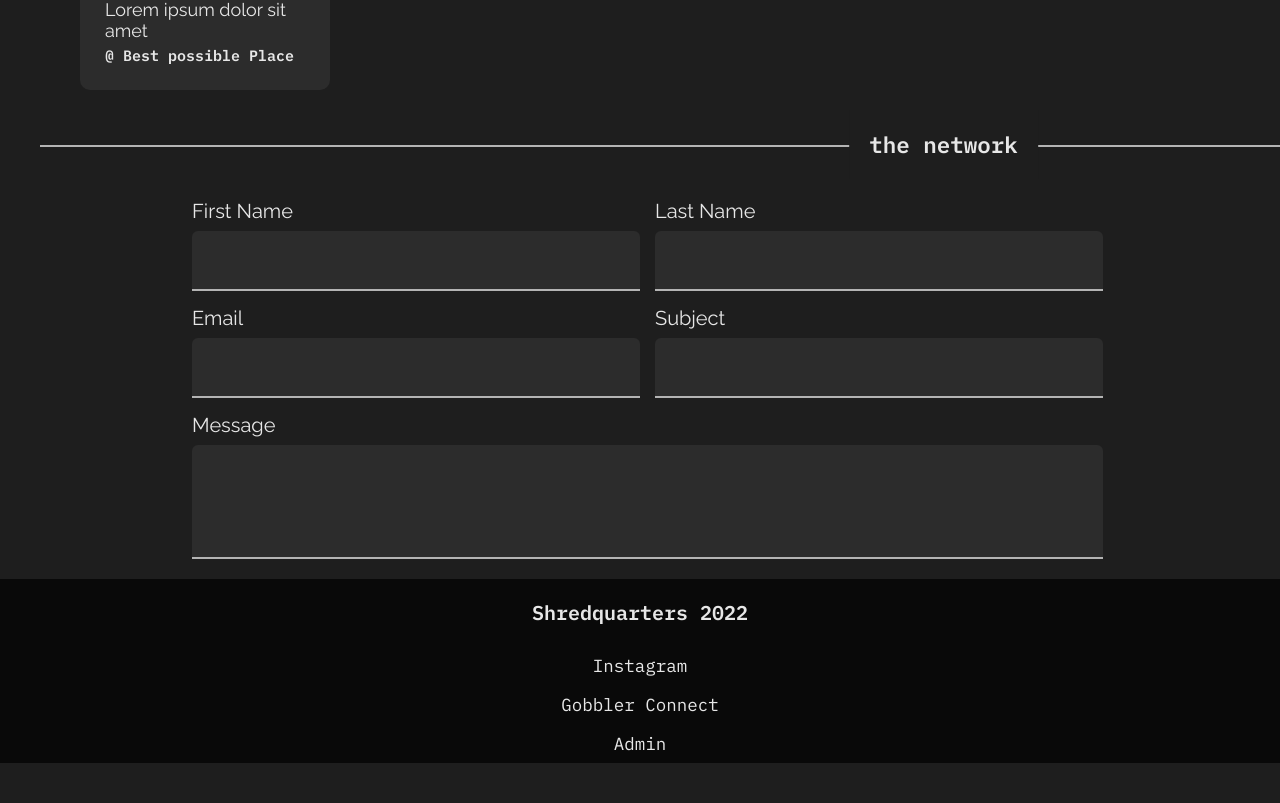
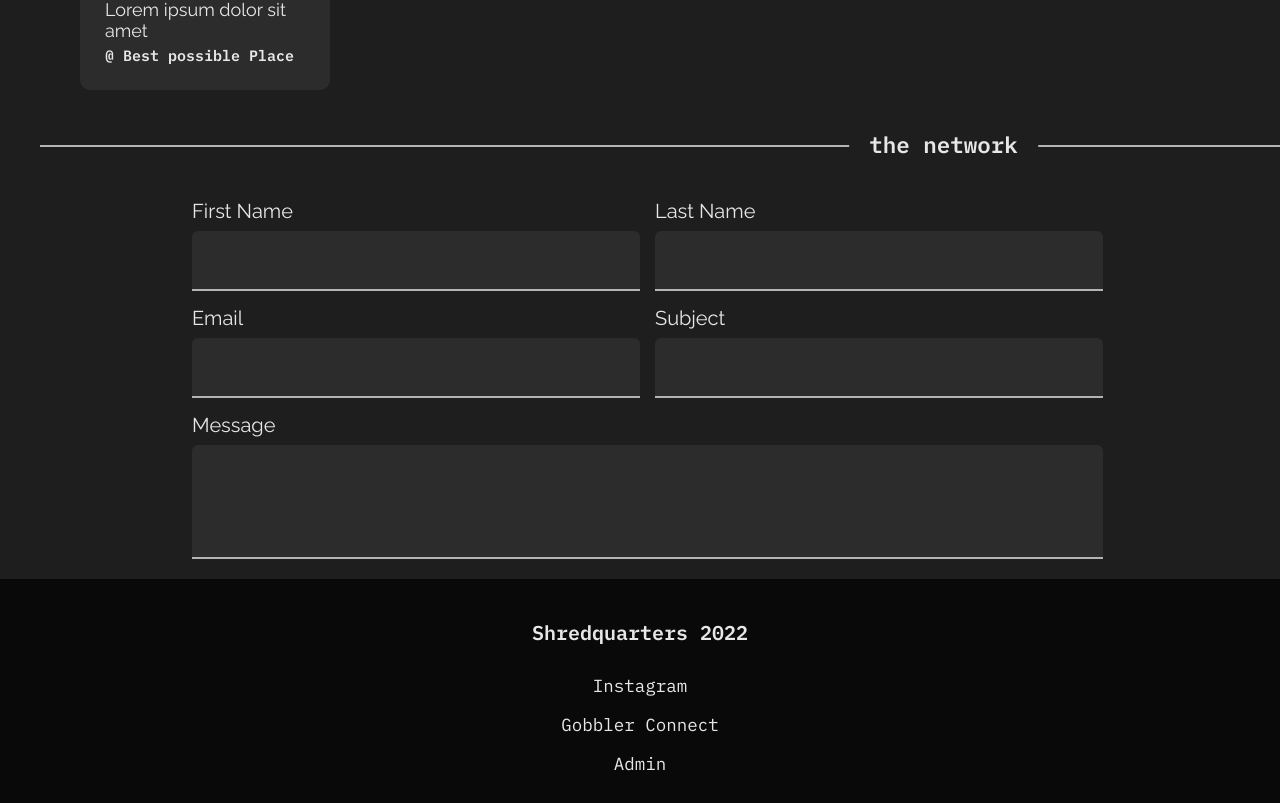
Before and after one commit to redpwilliams/shredquarters_vt, a Next.js app: page / in a window 1280 px wide. Shown: the part 1914-2717 px from the top of the page. Before the commit the page ends 2677 px from the top, so only its background shows below. Built offline with nearby package versions, Linux system fonts and the light colour scheme.

Commit message:
style: added padding to footer

```diff
--- a/components/Footer/Footer.module.sass
+++ b/components/Footer/Footer.module.sass
@@ -3,6 +3,7 @@
 .container
   background-color: #090909
   margin-top: 20px
+  padding: 20px 0
   color: $sq-white
   font-family: "IBM Plex Mono", monospace
 
```
